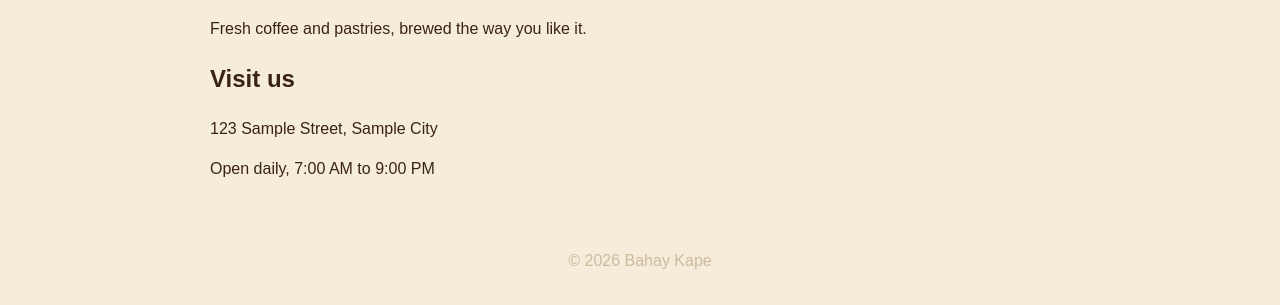
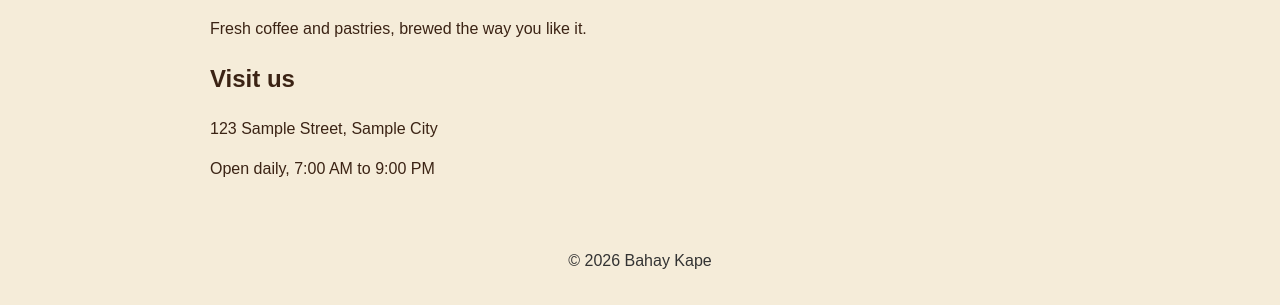
Before and after one commit to elizasano0821/bahaykape-lo4, a plain HTML site: page index.html in a window 1280 px wide. Shown: the part 501-806 px from the top of the page. Drawn offline with Linux system fonts and the light colour scheme.

Commit message:
Fix: improve footer text contrast

```diff
--- a/style.css
+++ b/style.css
@@ -12,6 +12,6 @@ input, select { width: 100%; padding: 8px; margin-top: 4px; }
 button { margin-top: 16px; padding: 10px 20px; background: #5a3825; color: #f5ecd9; border: 0; cursor: pointer; }
 .error { color: #b00020; font-size: 0.9rem; }
 #result { font-weight: bold; margin-top: 16px; }
-footer { padding: 16px 20px; color: #cdbb9e; text-align: center; }
+footer { padding: 16px 20px; color: #333333; text-align: center; }
 .env-banner { background: #ffd54f; color: #333; text-align: center; padding: 6px; font-weight: bold; }
 @media (max-width: 600px) { nav a { display: block; margin: 6px 0; } }
```
